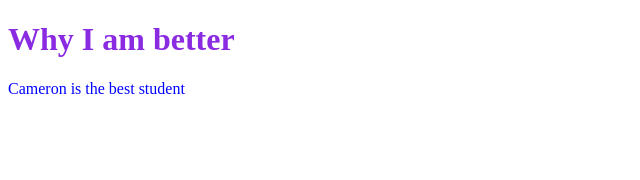
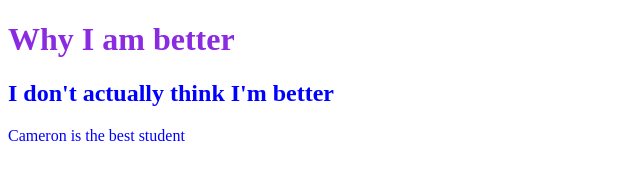
Before and after one commit to Hortincameron/gitandgithubworkflow, a plain HTML site: page index.html in a window 1280 px wide. Shown: the whole page, without its empty margins (0-640 px from the left). Drawn offline with Linux system fonts and the light colour scheme.

Commit message:
updated index.html

```diff
--- a/index.html
+++ b/index.html
@@ -2,6 +2,7 @@
 <html>
     <head>
         <h1>Why I am better</h1>
+        <h2>I don't actually think I'm better</h2>
         <link rel="stylesheet" href="index.css">
     </head>
     <body>
```
